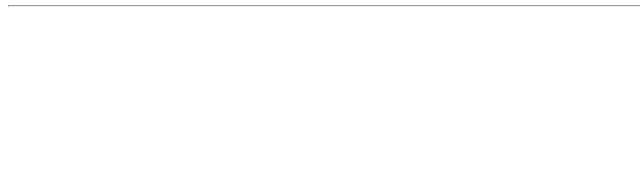
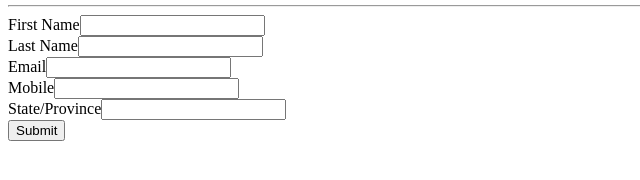
Before and after one commit to andykot/CarmaxboliviaVenta, a plain HTML site: page index.html in a window 1280 px wide. Shown: the part 266-446 px from the top of the page, without its empty margins (0-640 px from the left). Drawn offline with Linux system fonts and the light colour scheme.

Commit message:
Update index.html

```diff
--- a/index.html
+++ b/index.html
@@ -11,6 +11,44 @@
 <hr>
 <img src"https://www.hyundai.com.bo/images/slides/slide-202109-tucson.jpg">
 <hr>
+  <!--  ----------------------------------------------------------------------  -->
+<!--  NOTE: Please add the following <META> element to your page <HEAD>.      -->
+<!--  If necessary, please modify the charset parameter to specify the        -->
+<!--  character set of your HTML page.                                        -->
+<!--  ----------------------------------------------------------------------  -->
+
+<META HTTP-EQUIV="Content-type" CONTENT="text/html; charset=UTF-8">
+
+<!--  ----------------------------------------------------------------------  -->
+<!--  NOTE: Please add the following <FORM> element to your page.             -->
+<!--  ----------------------------------------------------------------------  -->
+
+<form action="https://webto.salesforce.com/servlet/servlet.WebToLead?encoding=UTF-8" method="POST">
+
+<input type=hidden name="oid" value="00D8c000005vjXE">
+<input type=hidden name="retURL" value="https://andykot.github.io/CarmaxboliviaVenta/">
+
+<!--  ----------------------------------------------------------------------  -->
+<!--  NOTE: These fields are optional debugging elements. Please uncomment    -->
+<!--  these lines if you wish to test in debug mode.                          -->
+<!--  <input type="hidden" name="debug" value=1>                              -->
+<!--  <input type="hidden" name="debugEmail" value="sperez@invenzis.com">     -->
+<!--  ----------------------------------------------------------------------  -->
+
+<label for="first_name">First Name</label><input  id="first_name" maxlength="40" name="first_name" size="20" type="text" /><br>
+
+<label for="last_name">Last Name</label><input  id="last_name" maxlength="80" name="last_name" size="20" type="text" /><br>
+
+<label for="email">Email</label><input  id="email" maxlength="80" name="email" size="20" type="text" /><br>
+
+<label for="mobile">Mobile</label><input  id="mobile" maxlength="40" name="mobile" size="20" type="text" /><br>
+
+<label for="state">State/Province</label><input  id="state" maxlength="20" name="state" size="20" type="text" /><br>
+
+<input type="submit" name="submit">
+
+</form>
+
 
 </BODY>
 </HTML>
```
